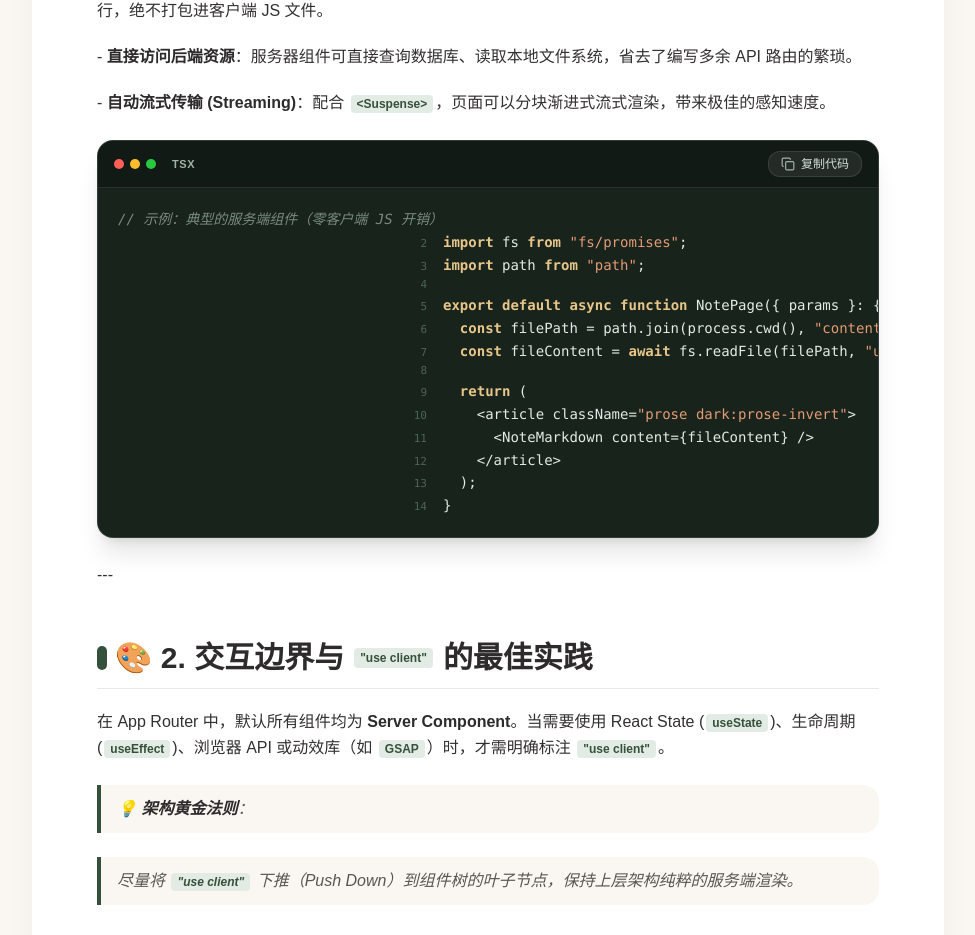
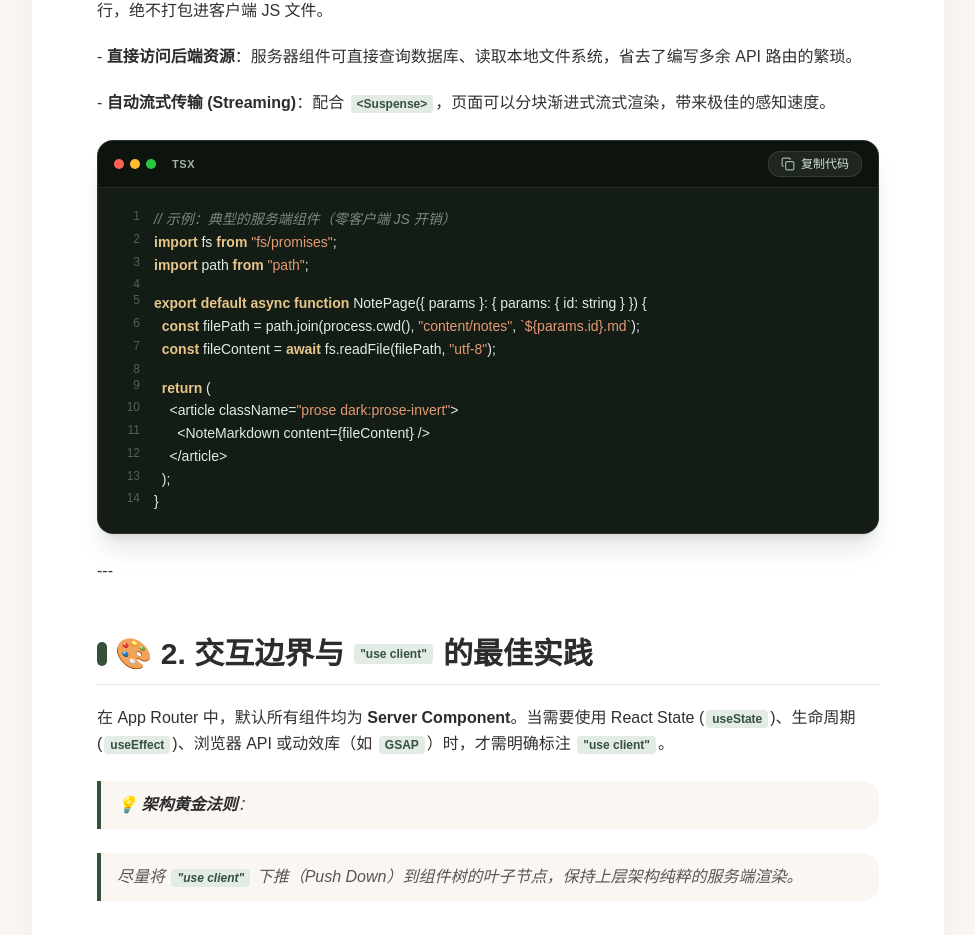
Before and after one commit to YunBaoJ/cloud-blog, a Next.js app: page /notes/nextjs-architecture-guide in a window 1280 px wide. Shown: the part 978-1913 px from the top of the page, without its empty margins (176-1151 px from the left). Built offline with nearby package versions, Linux system fonts and the light colour scheme; a web font is replaced by a local one.

Commit message:
fix: refactor CodeBlock layout with inline flex rows for perfect full text rendering

```diff
--- a/src/app/notes/[id]/NoteDetailClient.tsx
+++ b/src/app/notes/[id]/NoteDetailClient.tsx
@@ -22,11 +22,18 @@ interface NoteDetailClientProps {
 function highlightCodeTokens(code: string): React.ReactNode[] {
   const lines = code.split("\n");
   return lines.map((line, lineIdx) => {
+    const lineNumber = lineIdx + 1;
+
     // 1. Comments
     if (line.trim().startsWith("//") || line.trim().startsWith("#")) {
       return (
-        <div key={lineIdx} className="italic text-[#7A8B7E]">
-          {line}
+        <div key={lineIdx} className="flex min-w-full leading-relaxed">
+          <span className="w-7 sm:w-9 shrink-0 select-none text-right pr-3.5 text-[#4E6354] font-mono text-xs">
+            {lineNumber}
+          </span>
+          <span className="flex-1 whitespace-pre italic text-[#7A8B7E]">
+            {line}
+          </span>
         </div>
       );
     }
@@ -36,11 +43,11 @@ function highlightCodeTokens(code: string): React.ReactNode[] {
     const parts = line.split(tokenRegex);
 
     return (
-      <div key={lineIdx} className="table-row">
-        <span className="table-cell select-none text-right pr-4 text-[#4E6354] font-mono text-[11px]">
-          {lineIdx + 1}
+      <div key={lineIdx} className="flex min-w-full leading-relaxed">
+        <span className="w-7 sm:w-9 shrink-0 select-none text-right pr-3.5 text-[#4E6354] font-mono text-xs">
+          {lineNumber}
         </span>
-        <span className="table-cell whitespace-pre">
+        <span className="flex-1 whitespace-pre">
           {parts.map((part, pIdx) => {
             if (/^(import|export|from|default|const|let|var|function|return|async|await|if|else|interface|type|class|try|catch|new|of|in|as)$/.test(part)) {
               return <span key={pIdx} className="text-[#E8C68A] font-bold">{part}</span>;
@@ -72,16 +79,16 @@ function CodeBlock({ code, lang }: { code: string; lang: string }) {
   };
 
   return (
-    <div className="relative my-6 rounded-2xl bg-[#18231C] border border-white/12 overflow-hidden shadow-xl group">
+    <div className="relative my-6 rounded-2xl bg-[#141C16] border border-white/10 overflow-hidden shadow-xl group">
       {/* Code Header Bar with Mac Window Dots */}
-      <div className="flex items-center justify-between px-4 py-2.5 bg-[#121A15] border-b border-white/10 text-xs font-mono">
+      <div className="flex items-center justify-between px-4 py-2.5 bg-[#0D140E] border-b border-white/10 text-xs font-mono">
         <div className="flex items-center gap-2">
           <div className="flex items-center gap-1.5">
             <span className="w-2.5 h-2.5 rounded-full bg-[#FF5F56] inline-block" />
             <span className="w-2.5 h-2.5 rounded-full bg-[#FFBD2E] inline-block" />
             <span className="w-2.5 h-2.5 rounded-full bg-[#27C93F] inline-block" />
           </div>
-          <span className="text-[11px] text-[#9EB3A4] font-semibold uppercase tracking-wider ml-2">
+          <span className="text-[11px] text-[#9EB3A4] font-bold uppercase tracking-wider ml-2 font-mono">
             {lang || "code"}
           </span>
         </div>
@@ -104,12 +111,12 @@ function CodeBlock({ code, lang }: { code: string; lang: string }) {
         </button>
       </div>
 
-      {/* Code Content with Line Numbers & Syntax Highlighting */}
-      <pre className="p-4 sm:p-5 overflow-x-auto font-mono text-xs sm:text-sm text-[#E2EBE4] leading-relaxed bg-[#18231C]">
-        <code className="table w-full border-collapse">
+      {/* Code Content Container */}
+      <div className="p-4 sm:p-5 overflow-x-auto font-mono text-xs sm:text-sm text-[#E2EBE4] leading-relaxed bg-[#141C16]">
+        <div className="inline-block min-w-full">
           {highlightCodeTokens(code)}
-        </code>
-      </pre>
+        </div>
+      </div>
     </div>
   );
 }
```
